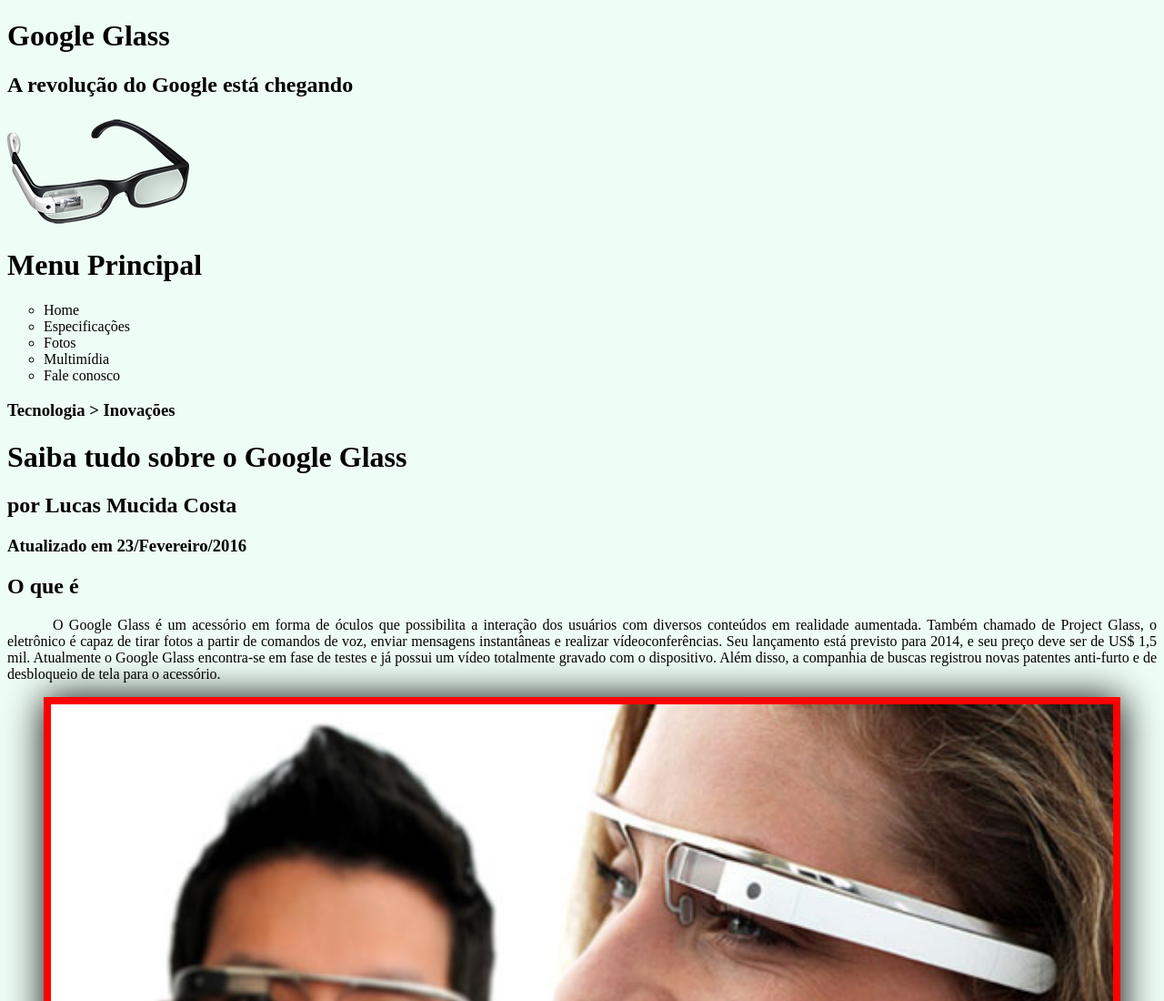
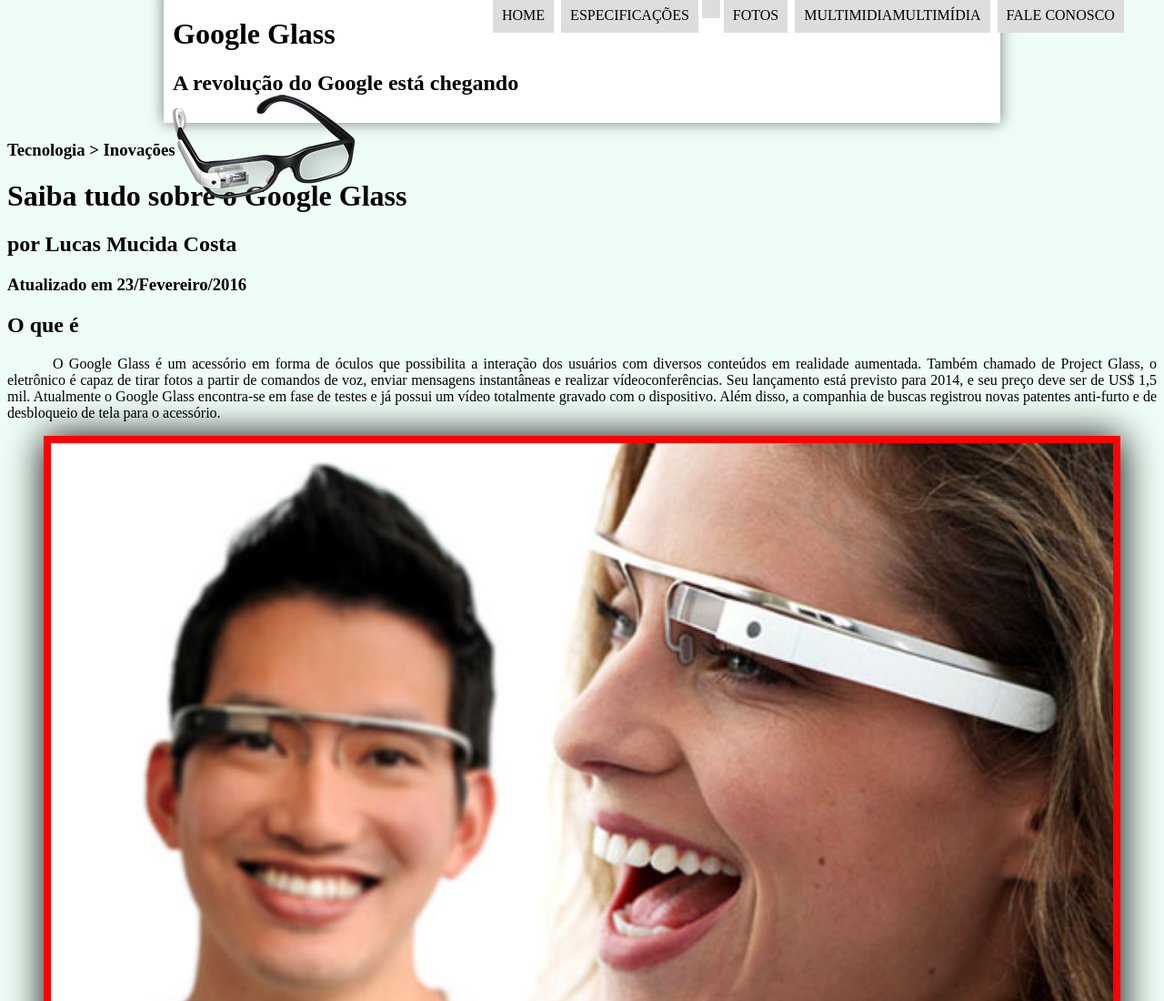
Before and after one commit to vitorbordoni/googleglass, a plain HTML site: page index.html in a window 1280 px wide. Shown: the top 1100 px of the page at 91% size. Drawn offline with Linux system fonts and the light colour scheme.

Commit message:
aula 07 divinterface e modificação do site

```diff
--- a/_css/estilo.css
+++ b/_css/estilo.css
@@ -9,6 +9,24 @@ body{
 	 /*background-color: rgba (60,200,200,0.25);  /*O 0.25 é para clarear a cor do site */
 	 /*background-image:url("windows.jpg");*/
      background-color: hsla(150,81%,93%,0.5);
+}
+
+/*o auto serve para calcular automaticamente as distancias que restam da div para o body*/
+div#interface{
+	width:900px;
+    background-color: #ffffff;
+    margin: -20px auto 0px auto;
+    box-shadow: 0px 0px 15px rgba(0,0,0,0.5);
+    padding: 10px;
+
+}
+
+img#icone{
+	position: absolute;
+	top:100px;
+
+
+
 }
 
 figure.foto-legenda{
@@ -38,3 +56,41 @@ figure.foto-legenda:hover figcaption {
 	opacity:1;
 
 }
+nav#menu{
+ display: block; /* um bloco pode flutuar pela tela*/
+
+}
+nav#menu h1{
+	display: none;
+}
+
+nav#menu ul{
+	list-style: none;
+	text-transform: uppercase;
+	position: absolute;
+	top: -20px;
+	left: 500px;
+
+}
+
+
+nav#menu li{
+	display: inline-block;
+    background-color: #dddddd;
+    padding: 10px;
+    margin: 2px;
+    transition: background-color
+}
+
+nav#menu li:hover{
+	background-color: #606060;
+}
+
+nav#menu a{
+	color: #000000;
+	text-decoration:none;
+}
+
+nav#menu a:hover{
+	color: #ffffff;
+}
--- a/index.html
+++ b/index.html
@@ -13,15 +13,17 @@
 
 		<img id="icone" src="_imagens/glass-oculos-preto-peq.png"/>
 
+		<nav id="menu">
+		<h1>Menu Principal</h1>
 
-		<h1>Menu Principal</h1>
 		<ul type ="circle">
-		<li> Home</li>
-		<li> Especificações</li>
-		<li> Fotos</li>
-		<li> Multimídia</li>
-		<li>Fale conosco</li>
+		<li><a href="index.html">Home</a></li>
+		<li><a href="spacs.html">Especificações</a><li>
+		<li><a href="fotos.htmlh">Fotos</a></li>
+		<li><a href="Multimídia.html">multimidia</a>Multimídia</li>
+		<li><a href= "fale-conosco.html">fale conosco</a></li>
 	  </ul>
+	</nav>
 	</header>
 
 	<h3>Tecnologia > Inovações</h3>
```
